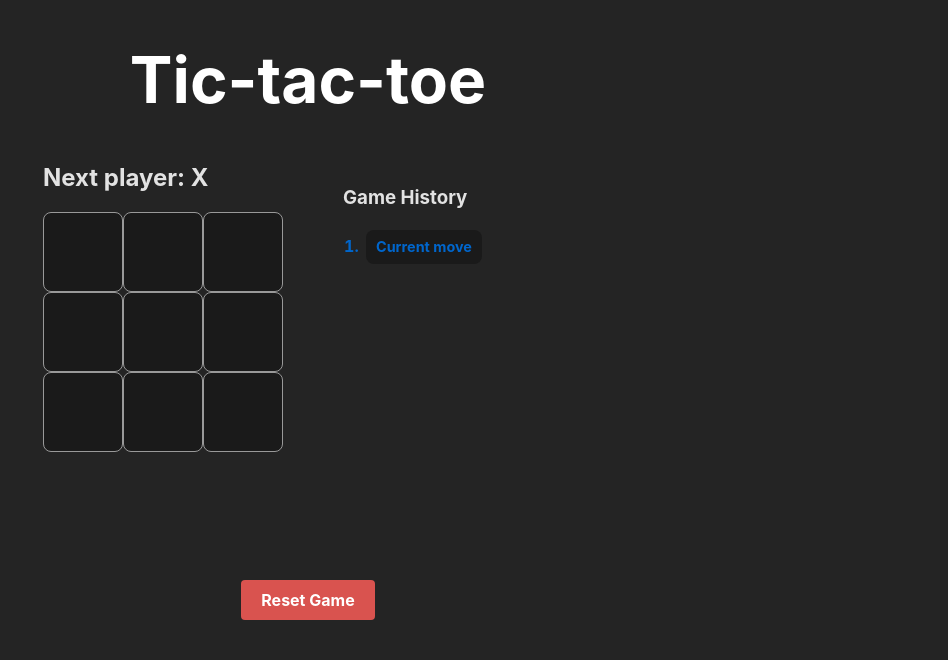
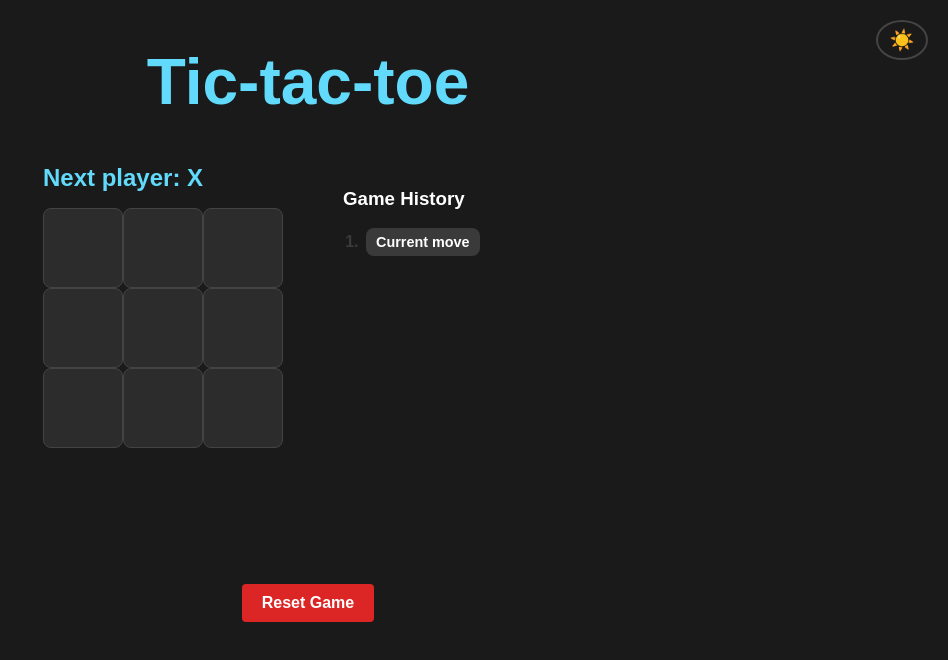
Before and after one commit to ivann1302/Tic-tac-toe, a React (Vite) app: page / in a window 1280 px wide. Shown: the top 660 px of the page, without its empty margins (332-1280 px from the left). Built offline with nearby package versions, Linux system fonts and the light colour scheme.

Commit message:
feat: add theme toggle button
add light theme and them toggle button

```diff
--- a/src/components/app/App.tsx
+++ b/src/components/app/App.tsx
@@ -3,11 +3,13 @@ import Board from '../board/Board';
 import GameStatus from '../game-status/Game-status';
 import GameHistory from '../game-history/Game-history';
 import ResetButton from '../reset-button/Reset-button';
+import ThemeToggle from '../theme-toggle/Theme-toggle';
 
 // Компонент управления состоянием с возможностью отслеживания истории
 export default function Game() {
   return (
     <>
+      <ThemeToggle />
       <div className={styles.game}>
         <div className={styles.gameBoard}>
           <GameStatus />
--- a/src/components/board/Board.tsx
+++ b/src/components/board/Board.tsx
@@ -19,7 +19,7 @@ function Board() {
 
   const renderSquare = useCallback(
     (i: number) => {
-      const isWinningSquare = line?.includes(i);
+      const isWinningSquare = winner === 'Draw' ? true : line?.includes(i);
       const isLastMove = lastMove === i;
       return (
         <Square
@@ -30,7 +30,7 @@ function Board() {
         />
       );
     },
-    [lastMove, currentSquares, line, handleClick]
+    [lastMove, currentSquares, line, handleClick, winner]
   );
 
   return (
--- a/src/components/game-history/Game-history.module.scss
+++ b/src/components/game-history/Game-history.module.scss
@@ -7,7 +7,8 @@
     margin-bottom: 10px;
     position: sticky;
     top: 0;
-    background-color: #242424; /* Match the page background */
+    background-color: var(--bg-color); /* Match the page background */
+    color: var(--text-color); /* Ensure good contrast */
     padding: 5px 0;
     z-index: 1;
   }
@@ -24,6 +25,11 @@
     max-height: 350px; /* Set max-height to enable column wrapping */
     align-content: flex-start;
     justify-content: flex-start;
+
+    /* Style the list markers (numbers) */
+    ::marker {
+      color: var(--button-bg); /* Same color as buttons */
+    }
   }
 
   li {
@@ -38,9 +44,9 @@
       white-space: nowrap;
       overflow: hidden;
       text-overflow: ellipsis;
-      background-color: #1a1a1a;
+      background-color: var(--button-bg);
       border-radius: 8px;
-      color: #0066cc;
+      color: var(--text-color);
       width: auto; /* Width based on content */
       min-width: fit-content; /* Ensure h3 is at least as wide as its content */
       max-width: max-content; /* Limit width to content */
@@ -51,12 +57,12 @@
     button {
       font-weight: bold;
       padding: 6px 10px;
-      background-color: #1a1a1a;
-      color: rgba(255, 255, 255, 0.87);
+      background-color: var(--button-bg);
+      color: var(--move-button-text-color, var(--text-color)); /* Use green text in light theme */
       border: 1px solid transparent;
       border-radius: 8px;
       cursor: pointer;
-      transition: border-color 0.25s;
+      transition: all 0.25s;
       width: auto; /* Width based on content */
       min-width: fit-content; /* Ensure button is at least as wide as its content */
       max-width: max-content; /* Limit width to content */
@@ -68,6 +74,7 @@
       align-items: center; /* Center content vertically */
 
       &:hover {
+        background-color: var(--button-hover);
         border-color: #646cff;
       }
     }
@@ -75,6 +82,6 @@
 
   .currentMove {
     font-weight: bold;
-    color: #0066cc;
+    color: var(--current-move-color, var(--status-color));
   }
 }
--- a/src/components/game-status/Game-status.module.scss
+++ b/src/components/game-status/Game-status.module.scss
@@ -2,5 +2,5 @@
   padding-bottom: 1rem;
   font-size: 1.5rem;
   font-weight: 700;
-  color: rgba(255, 255, 255, 0.87);
+  color: var(--status-color);
 }
--- a/src/components/reset-button/Reset-button.module.scss
+++ b/src/components/reset-button/Reset-button.module.scss
@@ -4,7 +4,7 @@
   font-size: 16px;
   font-weight: bold;
   color: white;
-  background-color: #d9534f;
+  background-color: #dc2626; /* Red color */
   border: none;
   border-radius: 4px;
   cursor: pointer;
@@ -13,11 +13,11 @@
   margin-right: auto;
 
   &:hover {
-    background-color: red;
-    border-color: red;
+    background-color: #b91c1c; /* Slightly darker red on hover */
+    border-color: #b91c1c;
   }
 
   &:active {
-    background-color: #a02622;
+    background-color: #b91c1c;
   }
 }
--- a/src/components/square/Square.module.scss
+++ b/src/components/square/Square.module.scss
@@ -1,6 +1,6 @@
 .square {
-  background-color: #1a1a1a;
-  border: 1px solid #999;
+  background-color: var(--square-bg);
+  border: 1px solid var(--border-color);
   font-size: 24px;
   font-weight: bold;
   line-height: 80px;
@@ -11,31 +11,33 @@
   cursor: pointer;
   box-sizing: border-box; /* Ensure padding and border are included in width/height */
   display: inline-block; /* Use inline-block instead of float */
+  color: var(--text-color);
 
   &:focus {
     outline: none;
   }
 
   &:hover {
+    background-color: var(--square-hover);
     border-color: #646cff;
   }
 }
 
 .lastMoveSquare {
-  background-color: #4a90e2;
-  color: white;
+  background-color: var(--button-bg);
+  color: var(--text-color);
   transition:
     background-color 0.3s ease,
     border-color 0.3s ease;
 
   &:hover {
-    background-color: #3a7bc8;
+    background-color: var(--button-hover);
   }
 }
 
 .winningSquare {
-  background-color: #57fa85;
-  color: black;
+  background-color: var(--winner-bg);
+  color: var(--text-color);
   font-weight: bold;
   transition:
     background-color 0.5s ease,
@@ -43,6 +45,6 @@
   z-index: 10;
 
   &:hover {
-    background-color: #3dd472;
+    background-color: var(--winner-bg);
   }
 }
--- /dev/null
+++ b/src/components/theme-toggle/Theme-toggle.module.scss
@@ -0,0 +1,20 @@
+.themeToggle {
+  position: fixed;
+  top: 20px;
+  right: 20px;
+  width: 40px;
+  height: 40px;
+  border-radius: 50%;
+  background: transparent;
+  border: 2px solid var(--border-color);
+  cursor: pointer;
+  display: flex;
+  align-items: center;
+  justify-content: center;
+  font-size: 20px;
+  transition: all 0.3s ease;
+
+  &:hover {
+    transform: scale(1.1);
+  }
+}
--- /dev/null
+++ b/src/components/theme-toggle/Theme-toggle.tsx
@@ -0,0 +1,16 @@
+import { useThemeContext } from '../../context/Theme-context';
+import styles from './Theme-toggle.module.scss';
+
+export default function ThemeToggle() {
+  const { theme, toggleTheme } = useThemeContext();
+
+  return (
+    <button
+      className={styles.themeToggle}
+      onClick={toggleTheme}
+      aria-label={`Switch to ${theme === 'dark' ? 'light' : 'dark'} theme`}
+    >
+      {theme === 'dark' ? '☀️' : '🌙'}
+    </button>
+  );
+}
--- /dev/null
+++ b/src/context/Theme-context.tsx
@@ -0,0 +1,44 @@
+import { createContext, useState, useContext, useEffect, ReactNode } from 'react';
+
+const THEME_KEY = 'tic-tac-toe-theme';
+
+type ThemeType = 'dark' | 'light';
+
+interface ThemeContextType {
+  theme: ThemeType;
+  toggleTheme: () => void;
+}
+// &&&&&&
+const ThemeContext = createContext<ThemeContextType | null>(null);
+
+export function ThemeProvider({ children }: { children: ReactNode }) {
+  const loadSavedTheme = (): ThemeType => {
+    const savedTheme = localStorage.getItem(THEME_KEY);
+    return (savedTheme as ThemeType) || 'dark';
+  };
+
+  const [theme, setTheme] = useState<ThemeType>(loadSavedTheme());
+
+  const toggleTheme = () => {
+    setTheme(prevTheme => (prevTheme === 'dark' ? 'light' : 'dark'));
+  };
+
+  useEffect(() => {
+    localStorage.setItem(THEME_KEY, theme);
+    document.body.dataset.theme = theme;
+  }, [theme]);
+
+  const value = {
+    theme,
+    toggleTheme,
+  };
+  return <ThemeContext.Provider value={value}>{children}</ThemeContext.Provider>;
+}
+
+export function useThemeContext() {
+  const context = useContext(ThemeContext);
+  if (context === null) {
+    throw new Error('useThemeContext must be used within a ThemeProvider');
+  }
+  return context;
+}
--- a/src/index.css
+++ b/src/index.css
@@ -1,25 +1,47 @@
 :root {
-  font-family: Inter, system-ui, Avenir, Helvetica, Arial, sans-serif;
-  line-height: 1.5;
-  font-weight: 400;
+  --font-family: 'Arial', sans-serif;
+  --border-radius: 8px;
+  --transition: all 0.3s ease;
+}
+body[data-theme='dark'] {
+  --bg-color: #1a1a1a;
+  --text-color: #ffffff;
+  --border-color: #444444;
+  --square-bg: #2c2c2c;
+  --square-hover: #3a3a3a;
+  --button-bg: #3a3a3a;
+  --button-hover: #4a4a4a;
+  --winner-bg: rgba(0, 255, 0, 0.2);
+  --last-move-bg: rgba(255, 255, 0, 0.2);
+  --status-color: #61dafb;
+}
 
-  color-scheme: dark;
-  color: rgba(255, 255, 255, 0.87);
-  background-color: #242424;
-
-  font-synthesis: none;
-  text-rendering: optimizeLegibility;
-  -webkit-font-smoothing: antialiased;
-  -moz-osx-font-smoothing: grayscale;
+/* Светлая тема */
+body[data-theme='light'] {
+  --bg-color: #f5f5f5;
+  --text-color: #ffffff;
+  --border-color: #dddddd;
+  --square-bg: #15803d; /* Darker emerald green */
+  --square-hover: #166534; /* Even darker emerald green on hover */
+  --button-bg: #15803d; /* Darker emerald green */
+  --button-hover: #166534; /* Even darker emerald green on hover */
+  --winner-bg: rgba(0, 0, 255, 0.2); /* Blue for light theme */
+  --last-move-bg: rgba(255, 215, 0, 0.2);
+  --status-color: #15803d; /* Green for status */
+  --current-move-color: #9ca3af; /* Light gray for current move number */
+  --move-button-text-color: #ffffff; /* White text for move buttons */
 }
 
 body {
   margin: 0;
   min-width: 720px;
   min-height: 100vh;
+  font-family: var(--font-family), sans-serif;
+  background-color: var(--bg-color);
+  color: var(--text-color);
+  transition: var(--transition);
 }
-
-h1 {
+W h1 {
   font-size: 1.2em;
   line-height: 1.1;
 }
@@ -32,11 +54,13 @@ button {
   font-size: 1em;
   font-weight: 500;
   font-family: inherit;
-  background-color: #1a1a1a;
+  background-color: var(--button-bg);
+  color: var(--text-color);
   cursor: pointer;
-  transition: border-color 0.25s;
+  transition: all 0.25s;
 }
 button:hover {
+  background-color: var(--button-hover);
   border-color: #646cff;
 }
 button:focus,
@@ -72,11 +96,13 @@ li {
   width: 80px;
   height: 80px;
   border-radius: none;
+  background-color: var(--square-bg);
+  color: var(--text-color);
 }
 
 .winning-square {
-  background-color: #57fa85;
-  color: black;
+  background-color: var(--winner-bg);
+  color: var(--text-color);
   font-weight: bold;
   transition:
     background-color 0.5s ease,
@@ -84,21 +110,16 @@ li {
 }
 
 .winning-square:hover {
-  background-color: #3dd472;
+  background-color: var(--winner-bg);
 }
 
 .reset-button {
   margin-top: 1rem;
 }
 
-.reset-button:hover {
-  background-color: red;
-  border-color: red;
-}
-
 .title {
   text-align: center;
-  color: white;
+  color: var(--status-color);
   font-weight: bold;
   font-size: 4rem;
   margin: 45px 0 45px 0;
--- a/src/main.tsx
+++ b/src/main.tsx
@@ -3,12 +3,15 @@ import { createRoot } from 'react-dom/client';
 import './index.css';
 import Game from './components/app/App';
 import { GameProvider } from './context/Game-context';
+import { ThemeProvider } from './context/Theme-context.tsx';
 
 createRoot(document.getElementById('root') as HTMLElement).render(
   <StrictMode>
-    <GameProvider>
-      <h1 className={'title'}>Tic-tac-toe</h1>
-      <Game />
-    </GameProvider>
+    <ThemeProvider>
+      <GameProvider>
+        <h1 className={'title'}>Tic-tac-toe</h1>
+        <Game />
+      </GameProvider>
+    </ThemeProvider>
   </StrictMode>
 );
```
